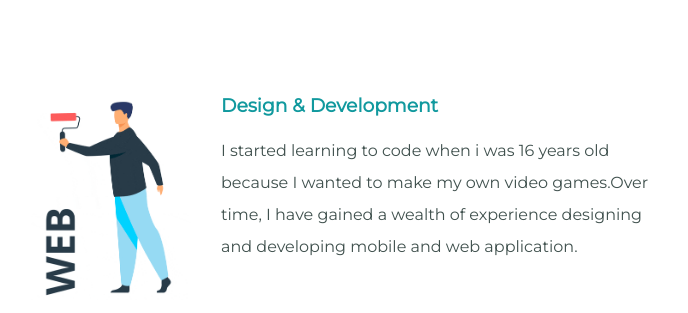
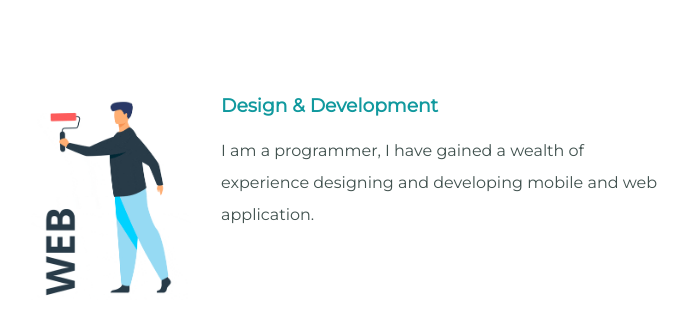
Before and after one commit to bobadevishal19/vsb, a plain HTML site: page index.html in a window 1280 px wide. Shown: the part 1420-1733 px from the top of the page, without its empty margins (289-977 px from the left). Drawn offline with Linux system fonts and the light colour scheme.

Commit message:
Update index.html

```diff
--- a/index.html
+++ b/index.html
@@ -29,7 +29,7 @@
     <div class="skill-row">
       <img class="web-img" src="images/giphy.gif"alt="">
       <h3>Design & Development</h3>
-      <p>I started learning to code when i was 16 years old because I wanted to make my own video games.Over time, I have gained a wealth of experience designing and developing mobile and web application.</p>
+      <p>I am a programmer, I have gained a wealth of experience designing and developing mobile and web application.</p>
     </div>
     <div class="skill-row">
       <img class="vib-img" src="images/giphy1.gif" alt="">
```
